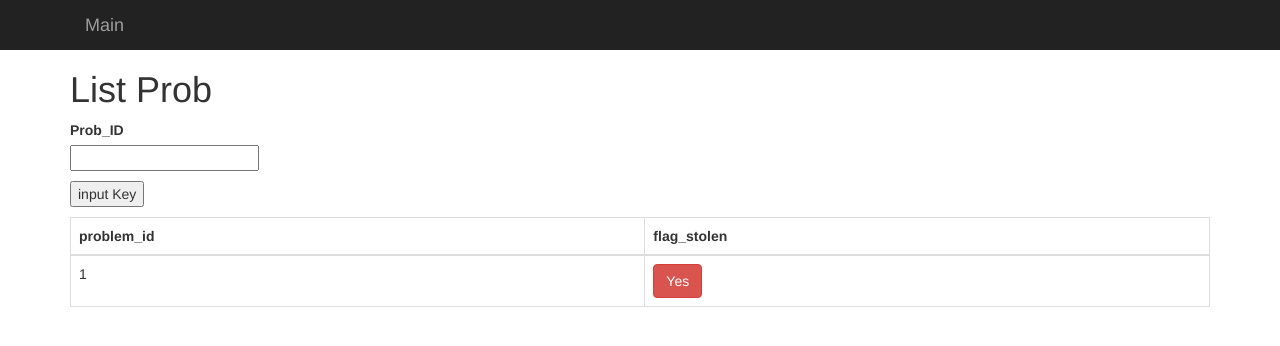
After one commit to GDtoPlay/FrontProto, a Flask app: page /listFlagStolen in a window 1280 px wide. The commit adds this page. Shown: the top 346 px of the page. Run offline with Flask 2, Linux system fonts and the light colour scheme; tables that the repository leaves empty hold one stand-in row (values such as "Sample post"); some libraries are stand-ins or nearby versions.

Commit message:
FlagStolen first page

```diff
--- a/app/forms.py
+++ b/app/forms.py
@@ -78,3 +78,13 @@ class RoundListForm(FlaskForm):
         Round = round_time.query.filter_by(round_number=round_number.data).first()
         if Round is None:
             raise ValidationError('This round_number does not exist')
+
+
+class FlagStolenListForm(FlaskForm):
+    problem_id = IntegerField('Prob_ID', validators=[DataRequired()])
+    submit = SubmitField('input Key')
+
+    def validate_problem_id(self, problem_id):
+        Prob = problem.query.filter_by(problem_id=problem_id.data).first()
+        if Prob is None:
+            raise ValidationError('This problem_id does not exist')
--- a/app/routes.py
+++ b/app/routes.py
@@ -2,7 +2,7 @@ import os
 from flask import render_template, request, redirect, url_for, flash
 from app import app, ALLOWED_EXTENSIONS, UPLOAD_FOLDER
 from app import app, db
-from app.forms import RegistrationForm, ProbInsertForm, ProbDeleteForm, ProbListForm, RoundInsertForm, RoundDeleteForm, RoundListForm
+from app.forms import RegistrationForm, ProbInsertForm, ProbDeleteForm, ProbListForm, RoundInsertForm, RoundDeleteForm, RoundListForm, FlagStolenListForm
 from app.models import flag_table, problem, round_time
 from werkzeug import secure_filename
 from datetime import datetime
@@ -106,3 +106,22 @@ def listRound():
         return render_template('listRound.html', title='listRound', form=form, List=[], Select=Select)
     List = db.engine.execute('select * from round_time')
     return render_template('listRound.html', title='listRound', form=form, List=List, Select=None)
+
+
+@app.route('/listFlagStolen', methods=['GET', 'POST'])
+def listFlagStolen():
+    form = FlagStolenListForm()
+    view_list = []
+    butten = None
+    sql = 'select * from flag_stolen where problem_id = '
+    if form.validate_on_submit():
+        Prob = problem.query.filter_by(problem_id=form.problem_id.data).first()
+        butten = db.engine.execute(sql + str(Prob.problem_id))
+        view_list.append([Prob.problem_id, butten])
+        return render_template('listFlagStolen.html', title='listFlagStolen', form=form, view_list=view_list)
+    prob_list = db.engine.execute('select problem_id from problem')
+    for prob in prob_list:
+        butten = None
+        butten = db.engine.execute(sql + str(prob.problem_id))
+        view_list.append([prob.problem_id, butten])
+    return render_template('listFlagStolen.html', title='listFlagStolen', form=form, view_list=view_list)
--- a/app/templates/index.html
+++ b/app/templates/index.html
@@ -33,6 +33,9 @@
         <h2>Round list Test: <a href="/listRound">Test</a></h2>
         <br>
 
+        <h2>FlagStolen list Test: <a href="/listFlagStolen">Test</a></h2>
+        <br>
+
         <hr>
         </div>
     </body>
--- /dev/null
+++ b/app/templates/listFlagStolen.html
@@ -0,0 +1,38 @@
+{% extends "base.html" %}
+
+{% block content %}
+    <div class="container">
+    <h1>List Prob</h1>
+    <form action="" method="post">
+        {{ form.hidden_tag() }}
+        <p>
+            {{ form.problem_id.label }}<br>
+            {{ form.problem_id(size=32) }}<br>
+            {% for error in form.problem_id.errors %}
+            <span style="color: red;">[{{ error }}]</span>
+            {% endfor %}
+        </p>
+        <p>{{ form.submit() }}</p>
+    </form>
+    <table class="table table-bordered">
+        <thead>
+            <tr>
+                <th>problem_id </th>
+                <th>flag_stolen </th>
+            </tr>
+        </thead>
+        <tbody>
+        {% for prob in view_list %}
+            <tr>
+                <td>{{prob[0]}}</td>
+                {% if prob[1].scalar() > 0 %}
+                <td><button type="button" class="btn btn-danger">Yes</button></td>
+                {% else %}
+                <td><button type="button" class="btn btn-success">No</button></td>
+                {% endif %}
+            </tr>
+        {% endfor %}
+        </tbody>
+    </table>
+    </div>
+{% endblock %}
```
Also changed, not shown: 3 other files.
